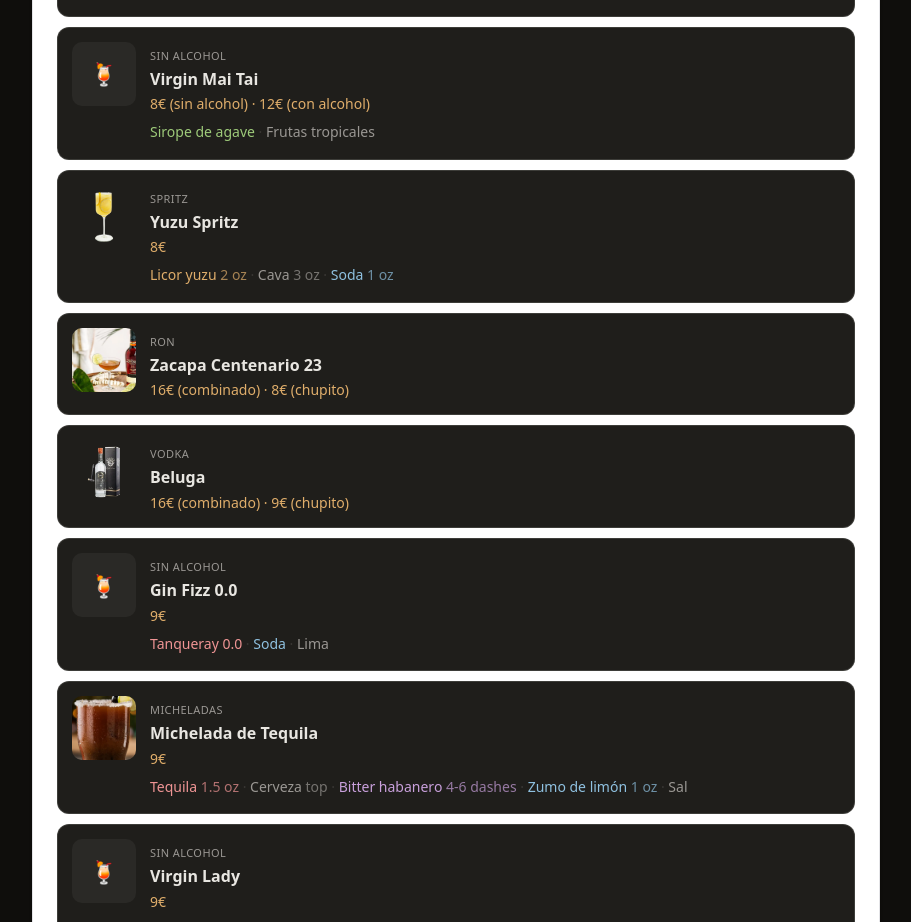
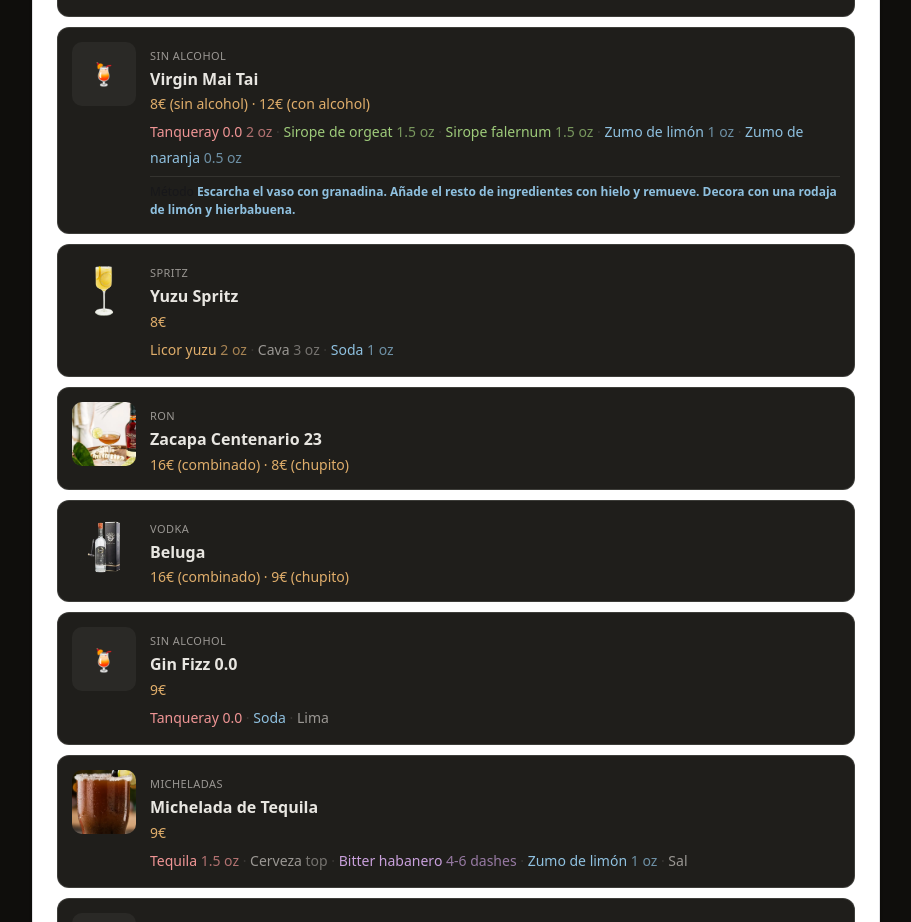
Before and after one commit to MarieBerezhna/berlin_bartender, a Next.js app: page / in a window 1280 px wide. Shown: the part 7720-8642 px from the top of the page, without its empty margins (184-1095 px from the left). Built offline with nearby package versions, Linux system fonts and the light colour scheme.

Commit message:
virgin mai tai

```diff
--- a/app/data/menu.ts
+++ b/app/data/menu.ts
@@ -210,7 +210,11 @@
    prices:[{label:"cóctel",p:12}]},
   {cat:"Cócteles de autor",family:"Hard Times",name:"Berlin Sling",hasIngr:true,ingr:["Gin Mare","Chambord","Bénédictine DOM","Triple Sec Bols","Piña","Lima"],
    prices:[{label:"cóctel",p:12},{label:"cóctel con chupito de vodka",p:13}]},
-  {cat:"Sin Alcohol",name:"Virgin Mai Tai",hasIngr:true,ingr:["Sirope de agave","Frutas tropicales"],
+  {cat:"Sin Alcohol",name:"Virgin Mai Tai",hasIngr:true,
+   ingr:["Tanqueray 0.0","Sirope de orgeat","Sirope falernum","Zumo de limón","Zumo de naranja"],
+   optional:["Rodaja de limón","Hierbabuena"],
+   doses:{"Tanqueray 0.0":"2 oz","Sirope de orgeat":"1.5 oz","Sirope falernum":"1.5 oz","Zumo de limón":"1 oz","Zumo de naranja":"0.5 oz"},
+   method:"Escarcha el vaso con granadina. Añade el resto de ingredientes con hielo y remueve. Decora con una rodaja de limón y hierbabuena.",
    prices:[{label:"sin alcohol",p:8},{label:"con alcohol",p:12}]},
   {cat:"Sin Alcohol",name:"Gin Fizz 0.0",hasIngr:true,ingr:["Tanqueray 0.0","Soda","Lima"],
    prices:[{label:"cóctel",p:9}]},
```
